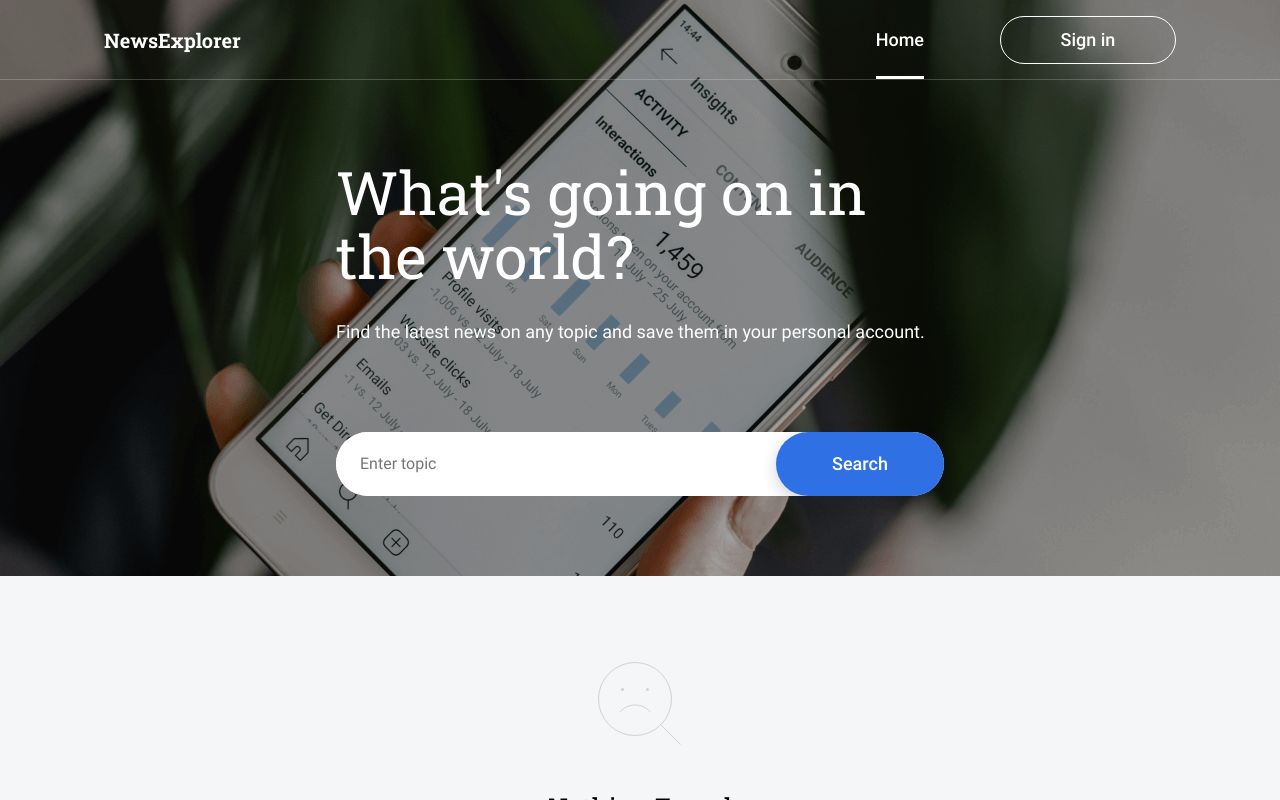
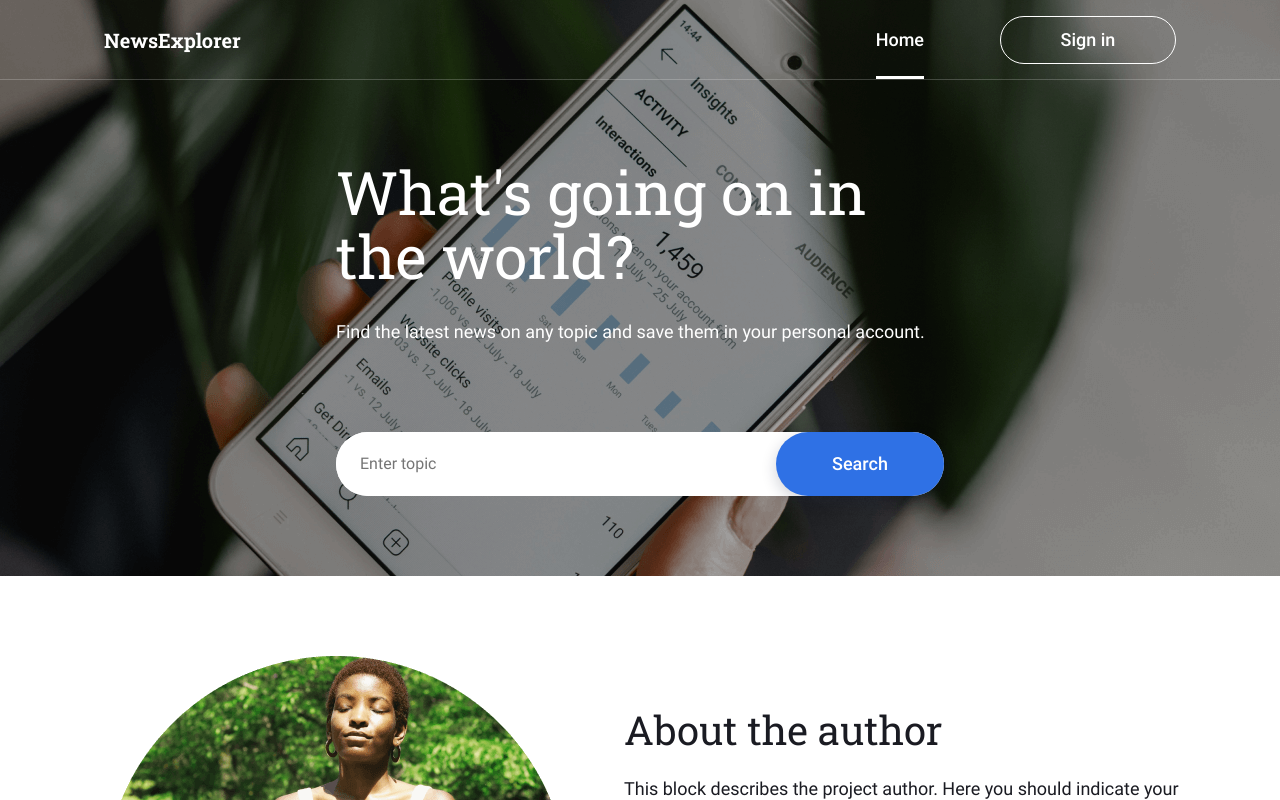
Before and after one commit to idenispankov/news-explorer-frontend, a React (Create React App) app: page / in a window 1280 px wide. Shown: the top 800 px of the page. Built offline with nearby package versions, Linux system fonts and the light colour scheme.

Commit message:
removed NotFound Component from Saved Articles Route

```diff
--- a/src/components/Main/Main.js
+++ b/src/components/Main/Main.js
@@ -45,9 +45,9 @@ const Main = ({ loggedin, setIsPopupOpen, isSearchHappened, isLoading }) => {
           {savedNewsRoute ? null : (
             <button className='main__button'>Show more</button>
           )}
+          {isSearchHappened && <NotFound />}
         </section>
       ) : null}
-      <NotFound />
     </>
   );
 };
```
